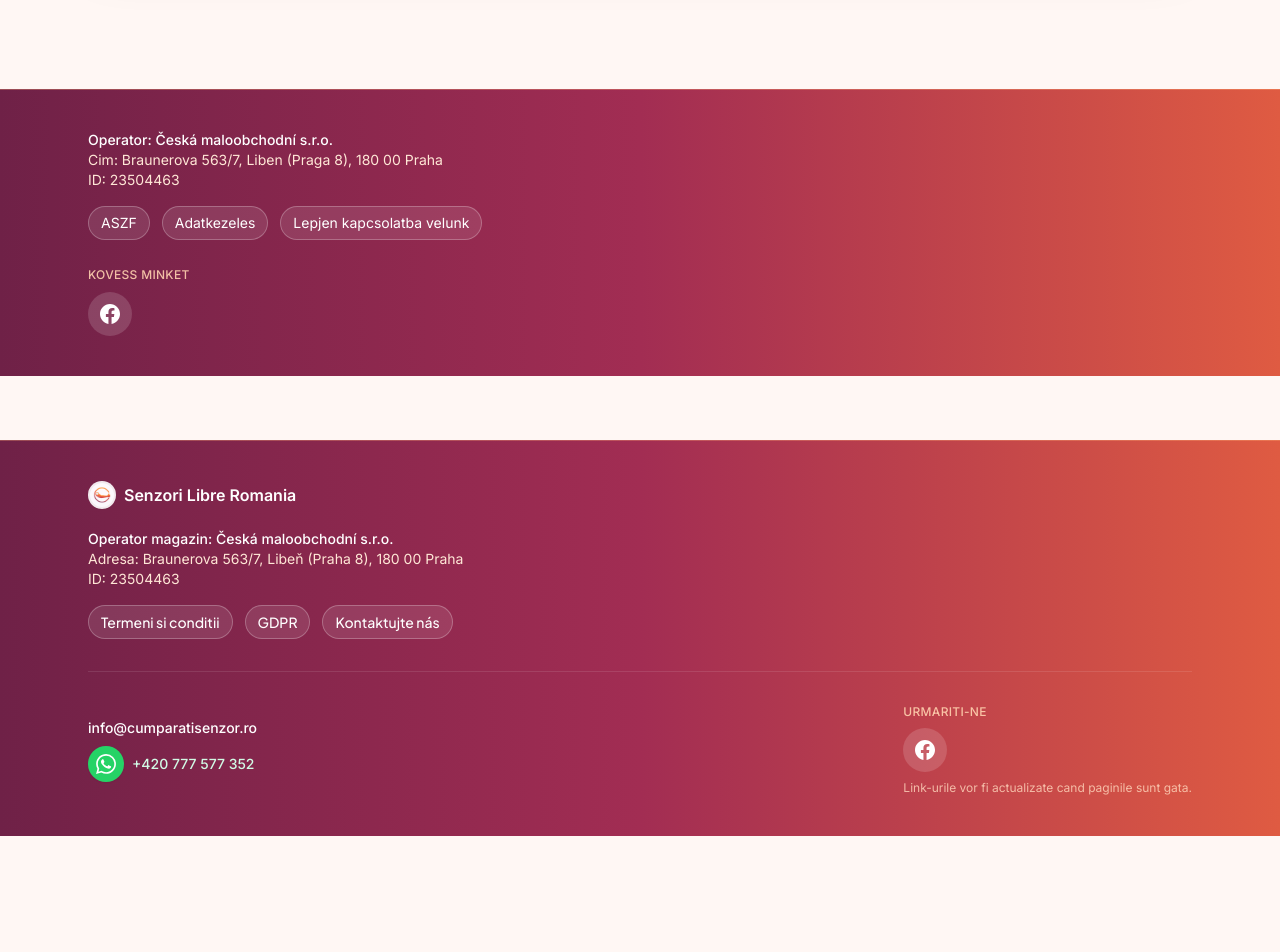
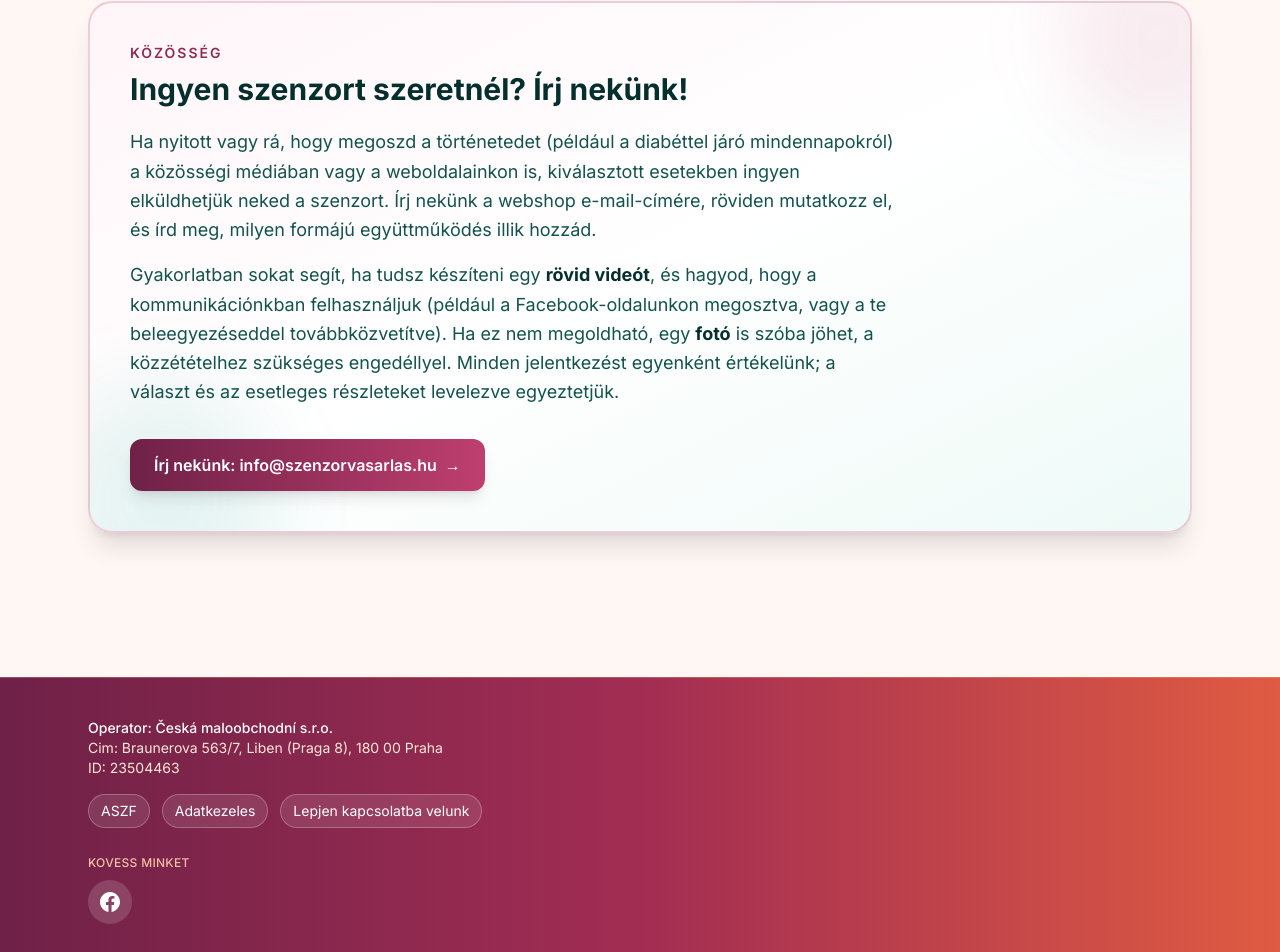
Before and after one commit to easyadverts2-sketch/cumparatisenzor-web, a Next.js app: page /hu in a window 1280 px wide. Shown: the part 2033-2985 px from the top of the page. Before the commit the page ends 2869 px from the top, so only its background shows below. Built offline with nearby package versions, Linux system fonts and the light colour scheme; no server answers.

Commit message:
akce pro lidi

```diff
--- a/src/app/hu/layout.tsx
+++ b/src/app/hu/layout.tsx
@@ -100,13 +100,16 @@ export default function HuLayout({ children }: { children: ReactNode }) {
           <div className="mt-6">
             <span className="text-xs font-medium uppercase tracking-wide text-[#ffd2af]/90">Kovess minket</span>
             <div className="mt-2">
-              <span
-                className="flex h-11 w-11 items-center justify-center rounded-full bg-white/15 text-white"
-                aria-label="Facebook"
+              <a
+                href="https://www.facebook.com/profile.php?id=61589065660499"
+                target="_blank"
+                rel="noopener noreferrer"
+                className="inline-flex h-11 w-11 items-center justify-center rounded-full bg-white/15 text-white transition hover:bg-white/30"
+                aria-label="Facebook — Szenzorvasarlas.hu"
                 title="Facebook"
               >
                 <FacebookIcon className="h-5 w-5" />
-              </span>
+              </a>
             </div>
           </div>
         </div>
--- a/src/app/hu/page.tsx
+++ b/src/app/hu/page.tsx
@@ -139,6 +139,46 @@ export default function HuHomePage() {
         </div>
       </section>
 
+      <section className="mx-auto mt-14 max-w-6xl px-6">
+        <div className="relative overflow-hidden rounded-3xl border-2 border-[#be3f6f]/25 bg-gradient-to-br from-[#fff5f8] via-white to-[#eefaf7] p-8 shadow-xl md:p-10">
+          <div
+            className="pointer-events-none absolute -right-16 -top-16 h-48 w-48 rounded-full bg-[#be3f6f]/10 blur-2xl"
+            aria-hidden
+          />
+          <div
+            className="pointer-events-none absolute -bottom-20 -left-10 h-56 w-56 rounded-full bg-[#0d9488]/10 blur-2xl"
+            aria-hidden
+          />
+          <div className="relative">
+            <p className="text-sm font-semibold uppercase tracking-[0.14em] text-[#8f2c53]">Közösség</p>
+            <h2 className="mt-2 text-2xl font-bold leading-tight text-[#042f2c] md:text-3xl">
+              Ingyen szenzort szeretnél? Írj nekünk!
+            </h2>
+            <p className="mt-5 max-w-3xl text-lg leading-relaxed text-[#14534d]">
+              Ha nyitott vagy rá, hogy megoszd a történetedet (például a diabéttel járó mindennapokról) a közösségi
+              médiában vagy a weboldalainkon is, kiválasztott esetekben ingyen elküldhetjük neked a szenzort. Írj
+              nekünk a webshop e-mail-címére, röviden mutatkozz el, és írd meg, milyen formájú együttműködés illik
+              hozzád.
+            </p>
+            <p className="mt-4 max-w-3xl text-lg leading-relaxed text-[#14534d]">
+              Gyakorlatban sokat segít, ha tudsz készíteni egy{" "}
+              <strong className="text-[#042f2c]">rövid videót</strong>, és hagyod, hogy a kommunikációnkban
+              felhasználjuk (például a Facebook-oldalunkon megosztva, vagy a te beleegyezéseddel továbbközvetítve). Ha
+              ez nem megoldható, egy <strong className="text-[#042f2c]">fotó</strong> is szóba jöhet, a közzétételhez
+              szükséges engedéllyel. Minden jelentkezést egyenként értékelünk; a választ és az esetleges részleteket
+              levelezve egyeztetjük.
+            </p>
+            <a
+              href="mailto:info@szenzorvasarlas.hu?subject=Ingyen%20szenzor%20-%20t%C3%B6rt%C3%A9netem"
+              className="mt-8 inline-flex items-center gap-2 rounded-xl bg-gradient-to-r from-[#6f2147] to-[#be3f6f] px-6 py-3.5 text-base font-semibold text-white shadow-lg no-underline transition hover:brightness-110"
+            >
+              Írj nekünk: info@szenzorvasarlas.hu
+              <span aria-hidden>→</span>
+            </a>
+          </div>
+        </div>
+      </section>
+
     </main>
   );
 }
--- a/src/app/layout.tsx
+++ b/src/app/layout.tsx
@@ -1,4 +1,5 @@
 import type { Metadata, Viewport } from "next";
+import { Suspense } from "react";
 import { Inter, Plus_Jakarta_Sans } from "next/font/google";
 import "./globals.css";
 import Image from "next/image";
@@ -75,7 +76,9 @@ export default function RootLayout({
     <html lang={isHu ? "hu" : "ro"}>
       <body className={inter.className}>
         <GoogleAnalytics measurementId={gaId} />
-        <GoogleAnalyticsPageViews measurementId={gaId} />
+        <Suspense fallback={null}>
+          <GoogleAnalyticsPageViews measurementId={gaId} />
+        </Suspense>
         {!isHu ? (
           <>
             <Script
--- a/src/app/page.tsx
+++ b/src/app/page.tsx
@@ -198,6 +198,46 @@ export default function Home() {
         </div>
       </section>
 
+      <section className="mx-auto mt-14 max-w-6xl px-6">
+        <div className="relative overflow-hidden rounded-3xl border-2 border-[#be3f6f]/25 bg-gradient-to-br from-[#fff5f8] via-white to-[#eefaf7] p-8 shadow-xl md:p-10">
+          <div
+            className="pointer-events-none absolute -right-16 -top-16 h-48 w-48 rounded-full bg-[#be3f6f]/10 blur-2xl"
+            aria-hidden
+          />
+          <div
+            className="pointer-events-none absolute -bottom-20 -left-10 h-56 w-56 rounded-full bg-[#0d9488]/10 blur-2xl"
+            aria-hidden
+          />
+          <div className="relative">
+            <p className="text-sm font-semibold uppercase tracking-[0.14em] text-[#8f2c53]">Comunitate</p>
+            <h2 className="mt-2 text-2xl font-bold leading-tight text-[#042f2c] md:text-3xl">
+              Vrei un senzor gratuit? Scrie-ne!
+            </h2>
+            <p className="mt-5 max-w-3xl text-lg leading-relaxed text-[#14534d]">
+              Daca esti dispus(a) sa impartasesti povestea ta (de exemplu despre viata cu diabet) pe retelele sociale
+              sau si pe paginile noastre, in cazuri selectate iti putem trimite un senzor gratuit prin curier. Este
+              suficient sa ne scrii pe e-mailul magazinului si sa ne spui cateva cuvinte despre tine si ce forma de
+              colaborare ti se potriveste.
+            </p>
+            <p className="mt-4 max-w-3xl text-lg leading-relaxed text-[#14534d]">
+              Ca regula practica, ne ajuta foarte mult daca poti filma un{" "}
+              <strong className="text-[#042f2c]">scurt video</strong> si ne permiti sa il folosim in comunicarea
+              noastra (de exemplu publicat pe Facebook-ul nostru sau redistribuit cu acordul tau). Daca nu e posibil,
+              ne poate ajuta si o <strong className="text-[#042f2c]">fotografie</strong> clara, impreuna cu permisiunea
+              de a o publica. Fiecare propunere este evaluata individual; raspunsul si eventualele detalii le stabilim
+              in corespondenta directa cu tine.
+            </p>
+            <a
+              href="mailto:info@cumparatisenzor.ro?subject=Senzor%20gratuit%20-%20povestea%20mea"
+              className="mt-8 inline-flex items-center gap-2 rounded-xl bg-gradient-to-r from-[#6f2147] to-[#be3f6f] px-6 py-3.5 text-base font-semibold text-white shadow-lg no-underline transition hover:brightness-110"
+            >
+              Scrie-ne la info@cumparatisenzor.ro
+              <span aria-hidden>→</span>
+            </a>
+          </div>
+        </div>
+      </section>
+
     </main>
   );
 }
--- a/src/components/site-contact-bar.tsx
+++ b/src/components/site-contact-bar.tsx
@@ -66,7 +66,7 @@ export function SiteContactBar() {
           </a>
         </div>
         <p className="max-w-xs text-xs text-[#ffd8be]/80">
-          Link-urile vor fi actualizate cand paginile sunt gata.
+          Pagina oficiala pe Facebook — noutati si comunitate.
         </p>
       </div>
     </div>
```
